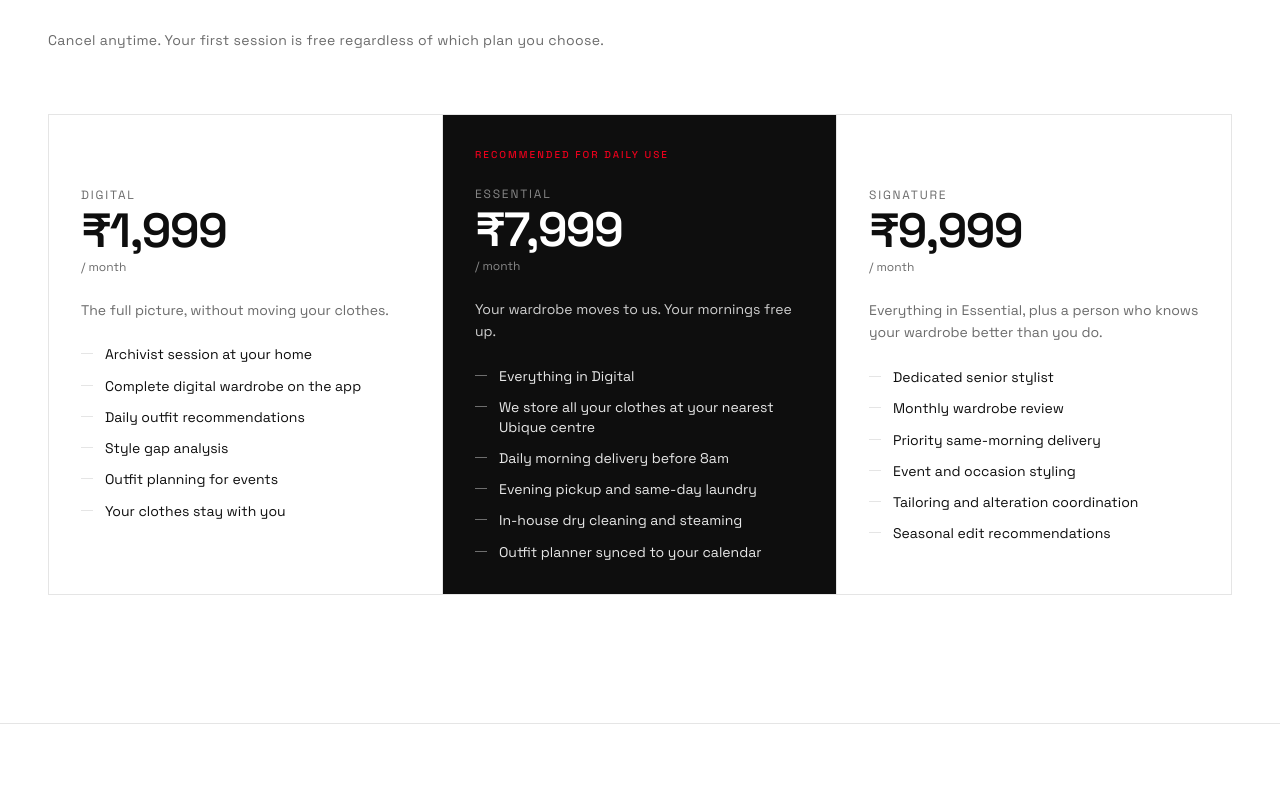
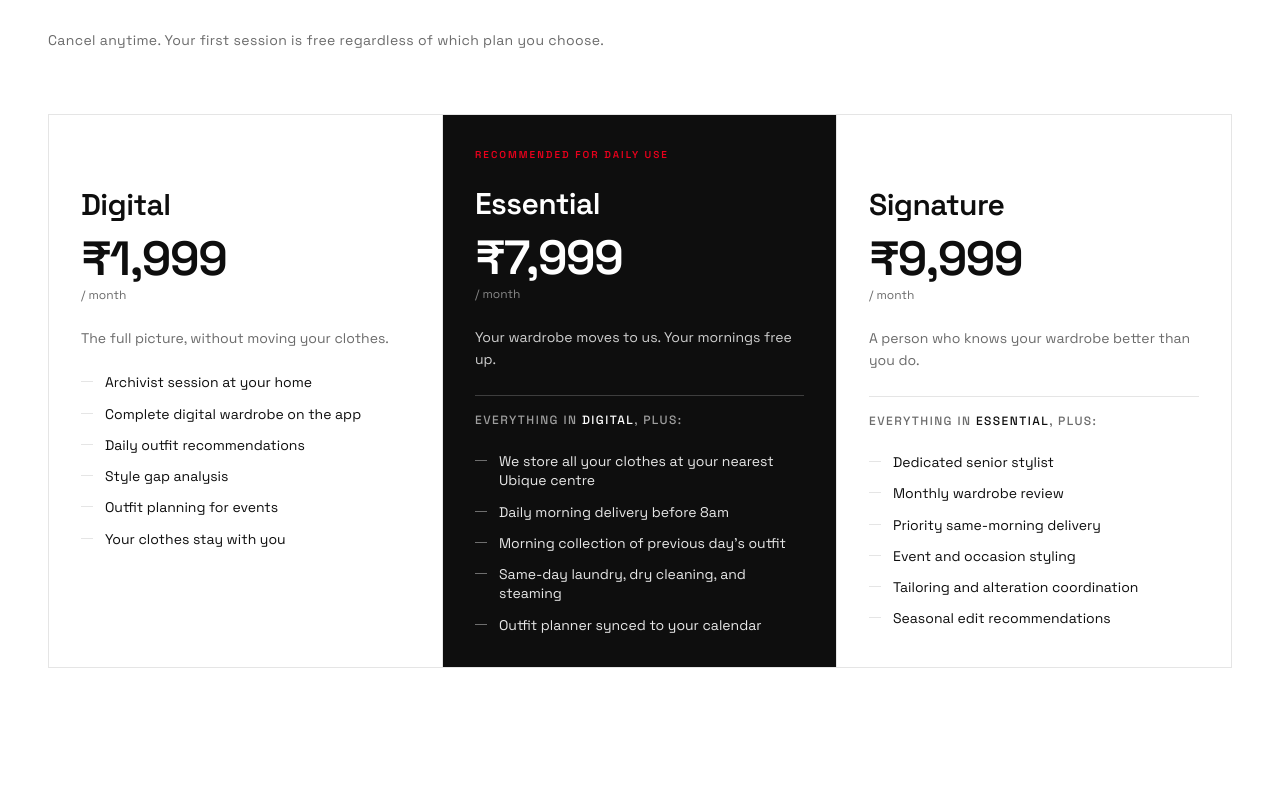
Before and after one commit to dhruvthebuilder/ubique-landing, a Next.js app: page / in a window 1280 px wide. Shown: the part 1934-2720 px from the top of the page. Built offline with nearby package versions, Linux system fonts and the light colour scheme.

Commit message:
Plans: larger name headers, includes line, Essential/Signature inherit copy

```diff
--- a/components/Plans.tsx
+++ b/components/Plans.tsx
@@ -17,6 +17,7 @@ const plans = [
       "Outfit planning for events",
       "Your clothes stay with you",
     ],
+    includes: null,
     recommended: false,
   },
   {
@@ -24,19 +25,19 @@ const plans = [
     price: "₹7,999",
     tagline: "Your wardrobe moves to us. Your mornings free up.",
     features: [
-      "Everything in Digital",
       "We store all your clothes at your nearest Ubique centre",
       "Daily morning delivery before 8am",
-      "Evening pickup and same-day laundry",
-      "In-house dry cleaning and steaming",
+      "Morning collection of previous day's outfit",
+      "Same-day laundry, dry cleaning, and steaming",
       "Outfit planner synced to your calendar",
     ],
+    includes: "Digital",
     recommended: true,
   },
   {
     name: "Signature",
     price: "₹9,999",
-    tagline: "Everything in Essential, plus a person who knows your wardrobe better than you do.",
+    tagline: "A person who knows your wardrobe better than you do.",
     features: [
       "Dedicated senior stylist",
       "Monthly wardrobe review",
@@ -45,6 +46,7 @@ const plans = [
       "Tailoring and alteration coordination",
       "Seasonal edit recommendations",
     ],
+    includes: "Essential",
     recommended: false,
   },
 ];
@@ -82,21 +84,24 @@ export default function Plans() {
             animate={isInView ? { opacity: 1, y: 0 } : {}}
             transition={{ duration: 0.6, ease: [0.16, 1, 0.3, 1], delay: i * 0.1 }}
           >
-            {plan.recommended && (
-              <span className="text-[10px] tracking-[0.2em] uppercase text-accent font-medium">
+            {/* Top tag */}
+            {plan.recommended ? (
+              <span className="text-[10px] tracking-[0.2em] uppercase text-accent font-semibold">
                 Recommended for daily use
               </span>
+            ) : (
+              <span className="h-4" />
             )}
-            {!plan.recommended && <span className="h-4" />}
 
+            {/* Plan name — large and prominent */}
             <div>
-              <p className={`text-xs tracking-[0.15em] uppercase mb-1 ${plan.recommended ? "text-bg/50" : "text-muted"}`}>
+              <p className={`text-2xl md:text-3xl font-semibold tracking-[-0.02em] mb-3 ${plan.recommended ? "text-bg" : "text-ink"}`}>
                 {plan.name}
               </p>
               <p className="text-4xl md:text-5xl font-semibold tracking-[-0.03em]">
                 {plan.price}
               </p>
-              <p className={`text-xs ${plan.recommended ? "text-bg/50" : "text-muted"} mt-1`}>
+              <p className={`text-xs mt-1 ${plan.recommended ? "text-bg/50" : "text-muted"}`}>
                 / month
               </p>
             </div>
@@ -105,10 +110,23 @@ export default function Plans() {
               {plan.tagline}
             </p>
 
+            {/* Includes line */}
+            {plan.includes && (
+              <p className={`text-xs tracking-[0.12em] uppercase font-medium border-t pt-4 ${
+                plan.recommended ? "border-bg/20 text-bg/60" : "border-border text-muted"
+              }`}>
+                Everything in{" "}
+                <span className={plan.recommended ? "text-bg" : "text-ink"}>
+                  {plan.includes}
+                </span>
+                , plus:
+              </p>
+            )}
+
             <ul className="flex flex-col gap-3">
               {plan.features.map((f) => (
                 <li key={f} className="flex items-start gap-3 text-sm leading-snug">
-                  <span className={`mt-0.5 w-3 h-px flex-shrink-0 ${plan.recommended ? "bg-bg/40" : "bg-border"} mt-2`} />
+                  <span className={`w-3 h-px flex-shrink-0 mt-2 ${plan.recommended ? "bg-bg/40" : "bg-border"}`} />
                   <span className={plan.recommended ? "text-bg/90" : ""}>{f}</span>
                 </li>
               ))}
```
